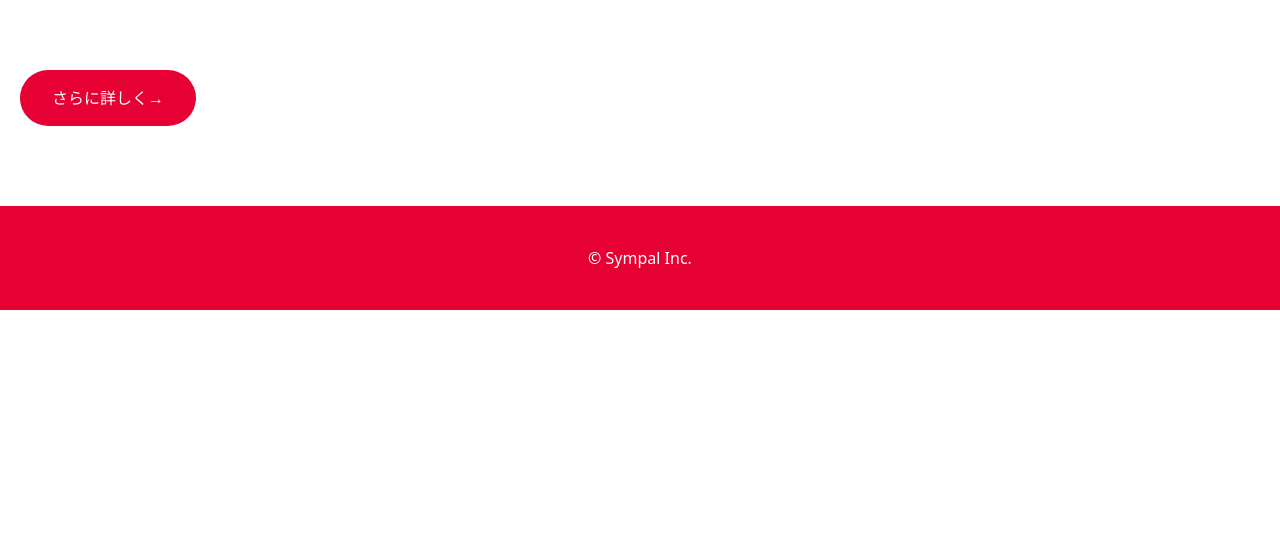
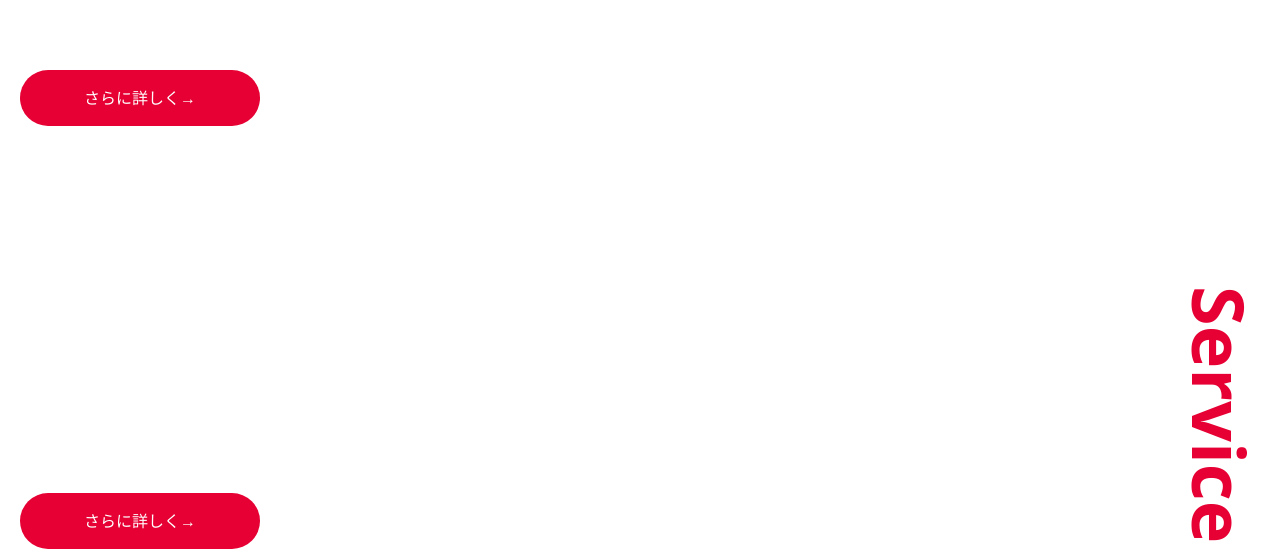
Before and after one commit to tkawa15/sympal-dev, a Vue app: page / in a window 1280 px wide. Shown: the part 1678-2230 px from the top of the page. Before the commit the page ends 1988 px from the top, so only its background shows below. Built offline with nearby package versions, Linux system fonts and the light colour scheme.

Commit message:
🎨 SPの余白調整

```diff
--- a/src/components/pages/Home/HomeSection.vue
+++ b/src/components/pages/Home/HomeSection.vue
@@ -13,10 +13,10 @@ const { title } = withDefaults(defineProps<Props>(), {
 
 <template>
   <section>
-    <div class="section-wrapper flex justify-between">
-      <div class="grow">
+    <div class="section-wrapper flex justify-between gap-x-5">
+      <div class="flex grow flex-col justify-between">
         <slot />
-        <div class="mt-20 inline-block rounded-full bg-red px-8 py-4">
+        <div class="mt-10 w-full rounded-full bg-red py-4 text-center md:mt-20 md:w-60">
           <CommonLink v-if="moreLink" :to="moreLink" color="white">{{ moreText }}</CommonLink>
         </div>
       </div>
--- a/src/views/HomeView.vue
+++ b/src/views/HomeView.vue
@@ -36,6 +36,7 @@ onUnmounted(() => {
       <HomeFirstView class="h-lvh" />
     </div>
 
+    <!-- About -->
     <HomeSection title="About" more-link="/about">
       <div>
         <h3 class="opacity-70">
@@ -60,6 +61,11 @@ onUnmounted(() => {
         </div>
       </div>
     </HomeSection>
+
+    <!-- Service -->
+    <HomeSection title="Service" more-link="/service">
+      <div></div>
+    </HomeSection>
   </div>
 </template>
 
```
